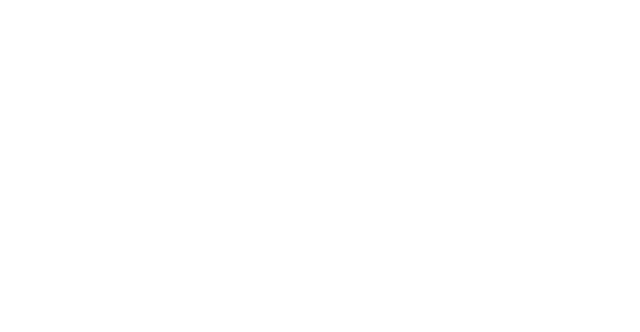
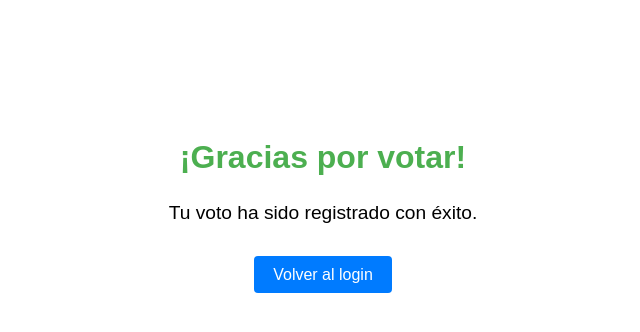
Before and after one commit to martinalaventure/ObligatorioBD2, a React (Create React App) app in the folder frontend/: page /final in a window 1280 px wide. Before the commit this address had no page. Shown: the top 332 px of the page, without its empty margins (317-957 px from the left). Built offline with nearby package versions, Linux system fonts and the light colour scheme; sample sign-in values are in the browser's storage.

Commit message:
rutas protegidas y view final voto

```diff
--- a/frontend/src/App.js
+++ b/frontend/src/App.js
@@ -4,6 +4,8 @@ import LoginVotante from './Views/LoginVotante';
 import LoginAdmin from './Views/LoginAdmin';
 import LoginPresidente from './Views/LoginPresidente';
 import PresidenteHome from './Views/Presidente';
+import Final from './Views/Final';
+import RutaProtegida from './Components/RutaProtegida';
 
 function App() {
   return (
@@ -12,8 +14,33 @@ function App() {
         <Route path="/login/votante" element={<LoginVotante />} />
         <Route path="/login/admin" element={<LoginAdmin />} />
         <Route path="/login/presidente" element={<LoginPresidente />} />
-        <Route path="/presidente" element={<PresidenteHome />} />
         <Route path="/" element={<Navigate to="/login/votante" />} />
+
+        {/* Rutas protegidas */}
+        {/* <Route
+          path="/listas"
+          element={
+            <RutaProtegida>
+              <ListasVotante />
+            </RutaProtegida>
+          }
+        /> */}
+        <Route
+          path="/presidente"
+          element={
+            <RutaProtegida>
+              <PresidenteHome />
+            </RutaProtegida>
+          }
+        />
+        <Route
+          path="/final"
+          element={
+            <RutaProtegida>
+              <Final />
+            </RutaProtegida>
+          }
+        />
       </Routes>
     </BrowserRouter>
   );
--- /dev/null
+++ b/frontend/src/Components/LogoutButton.js
@@ -0,0 +1,21 @@
+import React from 'react';
+import { useNavigate } from 'react-router-dom';
+import '../Styles/LogoutButton.css';
+
+const LogoutButton = () => {
+  const navigate = useNavigate();
+
+  const handleLogout = () => {
+    localStorage.removeItem('token');
+    localStorage.removeItem('presidente_ci');
+    navigate('/');
+  };
+
+  return (
+    <button onClick={handleLogout} className="logout-button">
+      Cerrar sesión
+    </button>
+  );
+};
+
+export default LogoutButton;
--- /dev/null
+++ b/frontend/src/Components/RutaProtegida.js
@@ -0,0 +1,15 @@
+import React from 'react';
+import { Navigate } from 'react-router-dom';
+
+const RutaProtegida = ({ children }) => {
+  const token = localStorage.getItem('token');
+  console.log("Token en RutaProtegida:", token);
+
+  if (!token) {
+    return <Navigate to="/" replace />;
+  }
+
+  return children;
+};
+
+export default RutaProtegida;
--- /dev/null
+++ b/frontend/src/Styles/Final.css
@@ -0,0 +1,32 @@
+.final-container {
+  text-align: center;
+  padding: 2rem;
+  margin-top: 5rem;
+  font-family: Arial, sans-serif;
+}
+
+.final-container h2 {
+  color: #4caf50;
+  font-size: 2rem;
+}
+
+.final-container p {
+  font-size: 1.2rem;
+  margin: 1rem 0;
+}
+
+.volver-button {
+  background-color: #007bff;
+  color: white;
+  border: none;
+  padding: 0.6rem 1.2rem;
+  font-size: 1rem;
+  border-radius: 4px;
+  cursor: pointer;
+  margin-top: 1rem;
+  transition: background-color 0.3s ease;
+}
+
+.volver-button:hover {
+  background-color: #0056b3;
+}
--- /dev/null
+++ b/frontend/src/Styles/LogoutButton.css
@@ -0,0 +1,15 @@
+.logout-button {
+  background-color: #d9534f;
+  color: white;
+  border: none;
+  padding: 0.5rem 1rem;
+  margin-top: 1rem;
+  cursor: pointer;
+  border-radius: 4px;
+  font-weight: bold;
+  transition: background-color 0.3s ease;
+}
+
+.logout-button:hover {
+  background-color: #c9302c;
+}
--- /dev/null
+++ b/frontend/src/Views/Final.js
@@ -0,0 +1,28 @@
+// src/Views/Final.jsx
+import React, { useEffect } from 'react';
+import { useNavigate } from 'react-router-dom';
+import '../Styles/Final.css';
+
+const Final = () => {
+  const navigate = useNavigate();
+
+  useEffect(() => {
+    localStorage.removeItem('token');
+  }, []);
+
+  const handleVolver = () => {
+    navigate('/login/votante');
+  };
+
+  return (
+    <div className="final-container">
+      <h2>¡Gracias por votar!</h2>
+      <p>Tu voto ha sido registrado con éxito.</p>
+      <button onClick={handleVolver} className="volver-button">
+        Volver al login
+      </button>
+    </div>
+  );
+};
+
+export default Final;
--- a/frontend/src/Views/Presidente.js
+++ b/frontend/src/Views/Presidente.js
@@ -1,4 +1,5 @@
 import React, { useEffect, useState } from 'react';
+import LogoutButton from '../Components/LogoutButton';
 import '../Styles/Presidente.css';
 
 const HomePresidente = () => {
@@ -79,6 +80,7 @@ const HomePresidente = () => {
 
     return (
         <div className="presidente-container">
+            <LogoutButton />
             <h2>Panel del Presidente de Mesa</h2>
             <div className="button-group">
                 <button onClick={handleIniciar}>Iniciar Votación</button>
```
Lines whose indentation alone changed are shown as unchanged.
